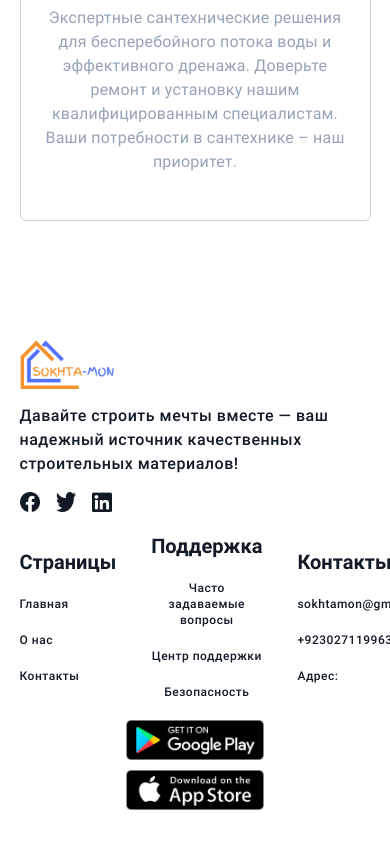
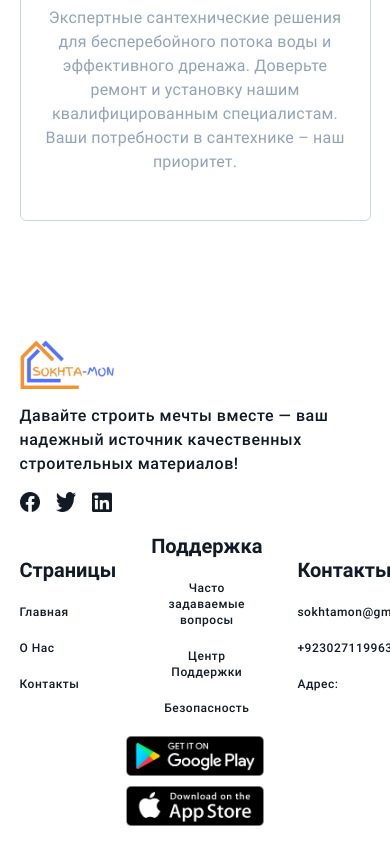
Before and after one commit to shahzaib65/sokhtamon-frontend, a React (Create React App) app: page /post in a window 390 px wide. Shown: the part 4018-4862 px from the top of the page. Built offline with nearby package versions, Linux system fonts and the light colour scheme.

Commit message:
Footer edited

```diff
--- a/src/Footer/index.js
+++ b/src/Footer/index.js
@@ -45,7 +45,7 @@ const Footer = () => {
             </Text>
 
             <Text
-              className="lg:text-base xs:text-xs md:text-xs text-gray-900 tracking-[0.51px] w-auto"
+              className="lg:text-base capitalize xs:text-xs md:text-xs text-gray-900 tracking-[0.51px] w-auto"
               size="txtRobotoMedium16"
             >
               О нас
@@ -75,7 +75,7 @@ const Footer = () => {
             </Text>
 
             <Text
-              className="lg:text-base xs:text-xs md:text-xs text-center text-gray-900 tracking-[0.51px] w-auto"
+              className="lg:text-base capitalize xs:text-xs md:text-xs text-center text-gray-900 tracking-[0.51px] w-auto"
               size="txtRobotoMedium16"
             >
               Центр поддержки
```
